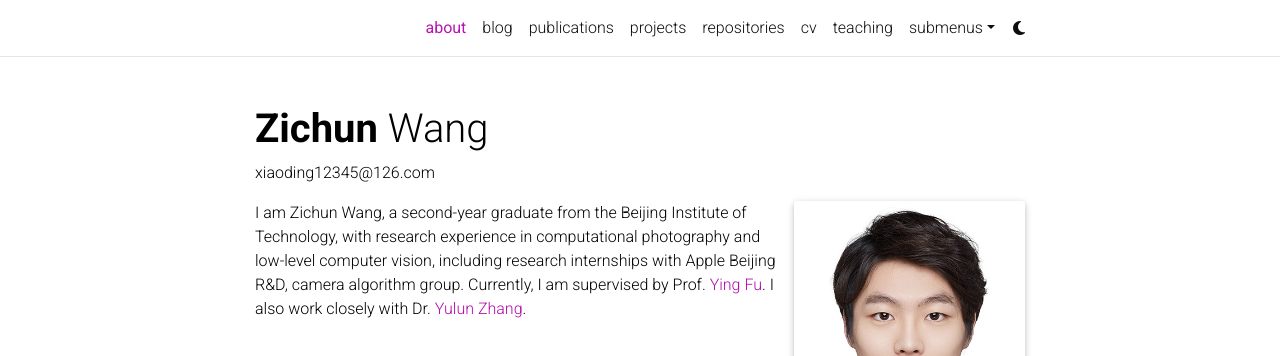
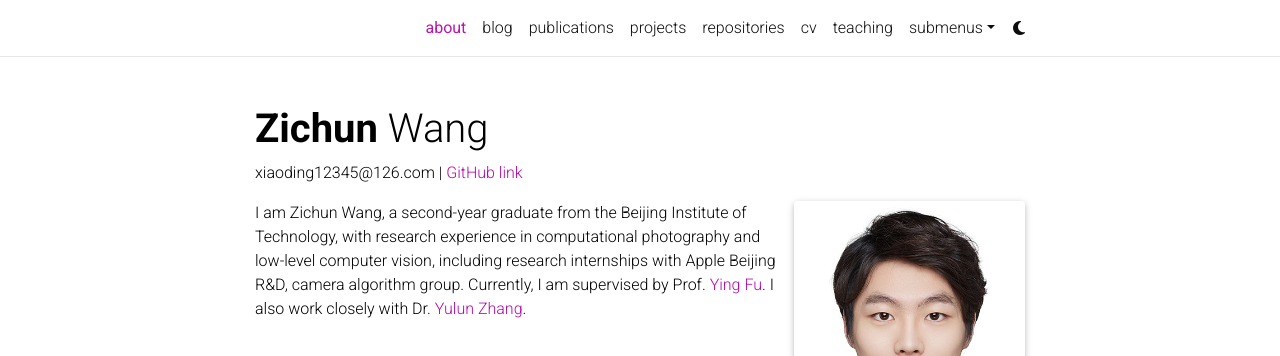
Before and after one commit to Wang-XIaoDingdd/zichunwang.github.io, a Jekyll site: the page built from _pages/about.md, in a window 1280 px wide. Shown: the top 356 px of the page. Built offline with Jekyll 4.4.1, drawn with Linux system fonts in a browser that asks for light colours; full-size pictures stand in for the smaller copies a plugin makes; comment, search, counter and statistics services are not loaded; a style sheet for code colours, icons or effects is not loaded.

Commit message:
Update about.md

```diff
--- a/_pages/about.md
+++ b/_pages/about.md
@@ -2,7 +2,7 @@
 layout: about
 title: about
 permalink: /
-subtitle: xiaoding12345@126.com
+subtitle: xiaoding12345@126.com | <a href="https://github.com/Wang-XIaoDingdd">GitHub link</a>
 
 profile:
   align: right
```
